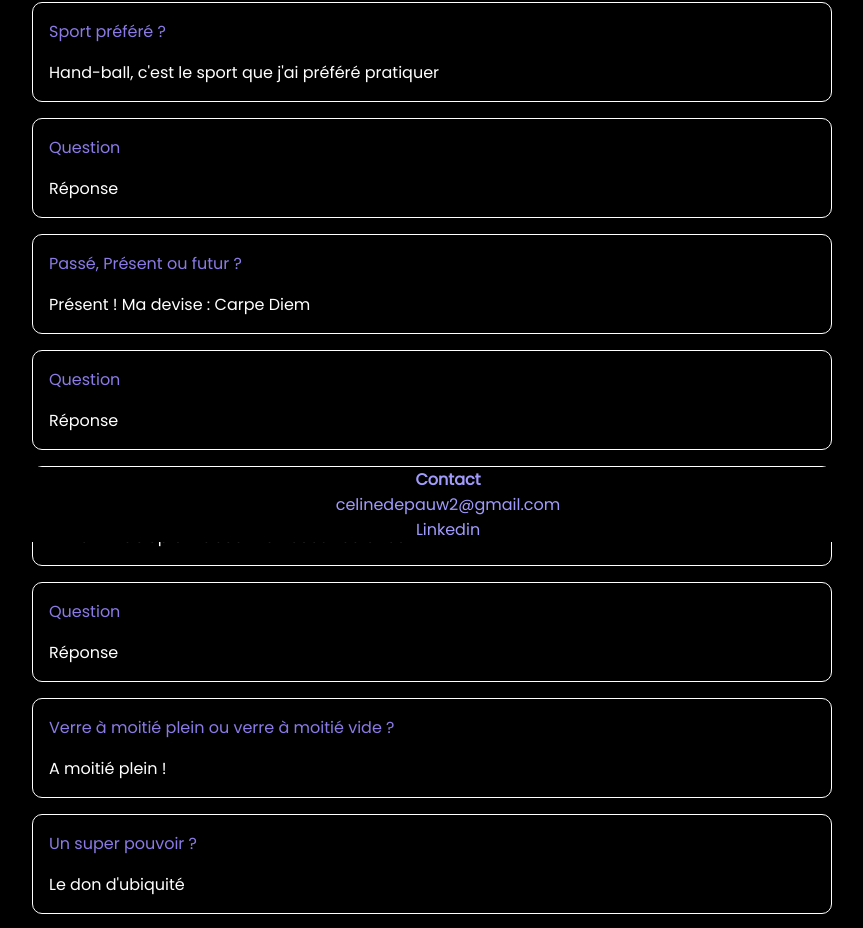
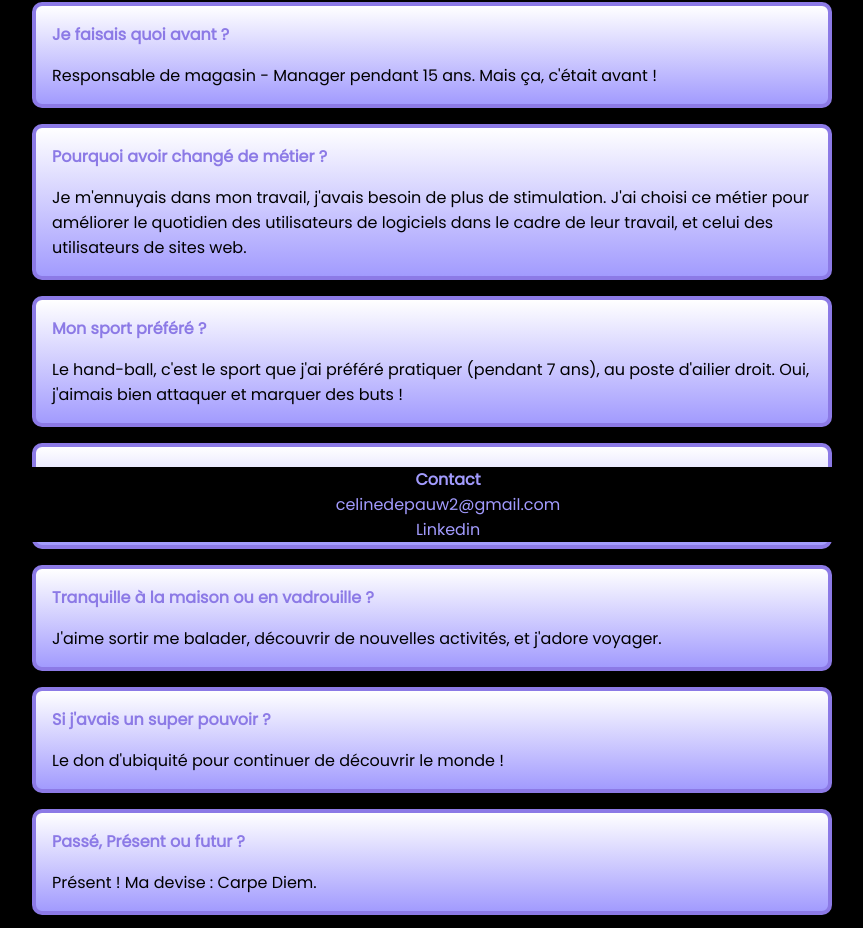
Before and after one commit to celinedepauw/netlify_deploy, a React (Create React App) app in the folder portfolio/: page /qui_suis_je in a window 1280 px wide. Shown: the part 258-1186 px from the top of the page, without its empty margins (208-1071 px from the left). Built offline with nearby package versions, Linux system fonts and the light colour scheme.

Commit message:
page about me ok

```diff
--- a/portfolio/src/components/WhoIAm/index.js
+++ b/portfolio/src/components/WhoIAm/index.js
@@ -8,40 +8,40 @@ const WhoIAm = () => (
           <Link to="/" className="whoIAm_return">Retour page accueil</Link>
           <h2 className="whoIAm_title">Qui suis-je ?</h2>
           <div className="whoIAm_section">
-            <p className="whoIAm_question">Sport préféré ?</p>
-            <p className="whoIAm_answer">Hand-ball, c'est le sport que j'ai préféré pratiquer</p>
+            <p className="whoIAm_question">Je faisais quoi avant ?</p>
+            <p className="whoIAm_answer">Responsable de magasin - Manager pendant 15 ans. Mais ça, c'était avant !</p>
           </div>
           <div className="whoIAm_section">
-            <p className="whoIAm_question">Question</p>
-            <p className="whoIAm_answer">Réponse</p>
+            <p className="whoIAm_question">Pourquoi avoir changé de métier ?</p>
+            <p className="whoIAm_answer">Je m'ennuyais dans mon travail, j'avais besoin de plus de stimulation. J'ai choisi ce métier pour améliorer le quotidien des utilisateurs de logiciels dans le cadre de leur travail, et celui des utilisateurs de sites web.</p>
+          </div>
+          <div className="whoIAm_section">
+            <p className="whoIAm_question">Mon sport préféré ?</p>
+            <p className="whoIAm_answer">Le hand-ball, c'est le sport que j'ai préféré pratiquer (pendant 7 ans), au poste d'ailier droit. Oui, j'aimais bien attaquer et marquer des buts !</p>
+          </div>
+          <div className="whoIAm_section">
+            <p className="whoIAm_question">Un jeu de société préféré ?</p>
+            <p className="whoIAm_answer">Plutôt les jeux d'ambiance : entre Time's up et Taboo mon coeur balance !</p>
+          </div>
+          <div className="whoIAm_section">
+            <p className="whoIAm_question">Tranquille à la maison ou en vadrouille ?</p>
+            <p className="whoIAm_answer">J'aime sortir me balader, découvrir de nouvelles activités, et j'adore voyager.</p>
+          </div>
+          <div className="whoIAm_section">
+            <p className="whoIAm_question">Si j'avais un super pouvoir ?</p>
+            <p className="whoIAm_answer">Le don d'ubiquité pour continuer de découvrir le monde !</p>
           </div>
           <div className="whoIAm_section">
             <p className="whoIAm_question">Passé, Présent ou futur ?</p>
-            <p className="whoIAm_answer">Présent ! Ma devise : Carpe Diem</p>
-          </div>
-          <div className="whoIAm_section">
-            <p className="whoIAm_question">Question</p>
-            <p className="whoIAm_answer">Réponse</p>
-          </div>
-          <div className="whoIAm_section">
-            <p className="whoIAm_question">Jeu de société préféré ?</p>
-            <p className="whoIAm_answer">Entre Time's up et Taboo mon coeur balance</p>
-          </div>
-          <div className="whoIAm_section">
-            <p className="whoIAm_question">Question</p>
-            <p className="whoIAm_answer">Réponse</p>
+            <p className="whoIAm_answer">Présent ! Ma devise : Carpe Diem.</p>
           </div>
           <div className="whoIAm_section">
             <p className="whoIAm_question">Verre à moitié plein ou verre à moitié vide ?</p>
-            <p className="whoIAm_answer">A moitié plein !</p>
+            <p className="whoIAm_answer">A moitié plein ! Je m'efforce de toujours voir la vie du bon côté.</p>
           </div>
           <div className="whoIAm_section">
-            <p className="whoIAm_question">Un super pouvoir ?</p>
-            <p className="whoIAm_answer">Le don d'ubiquité</p>
-          </div>
-          <div className="whoIAm_section">
-            <p className="whoIAm_question">Ce que je déteste par dessus tout</p>
-            <p className="whoIAm_answer">L'hypocrisie et l'injustice</p>
+            <p className="whoIAm_question">Ce que je déteste par dessus tout ?</p>
+            <p className="whoIAm_answer">L'hypocrisie et l'injustice.</p>
           </div>
         </div>
 );
--- a/portfolio/src/components/WhoIAm/whoIAm.scss
+++ b/portfolio/src/components/WhoIAm/whoIAm.scss
@@ -16,13 +16,16 @@
     }
 
     .whoIAm_section {
-        border: solid 1px white;
+        border: solid 4px #8c7ae6;
         border-radius: 10px;
         padding: 0 1rem;
         margin-bottom: 1rem;
+        background: linear-gradient(to top, #a29bfe, white);
+        color: black;
 
         .whoIAm_question {
             color: #8c7ae6;
+            font-weight: bold;
         }
 
         .whoIAM_answer {
```
